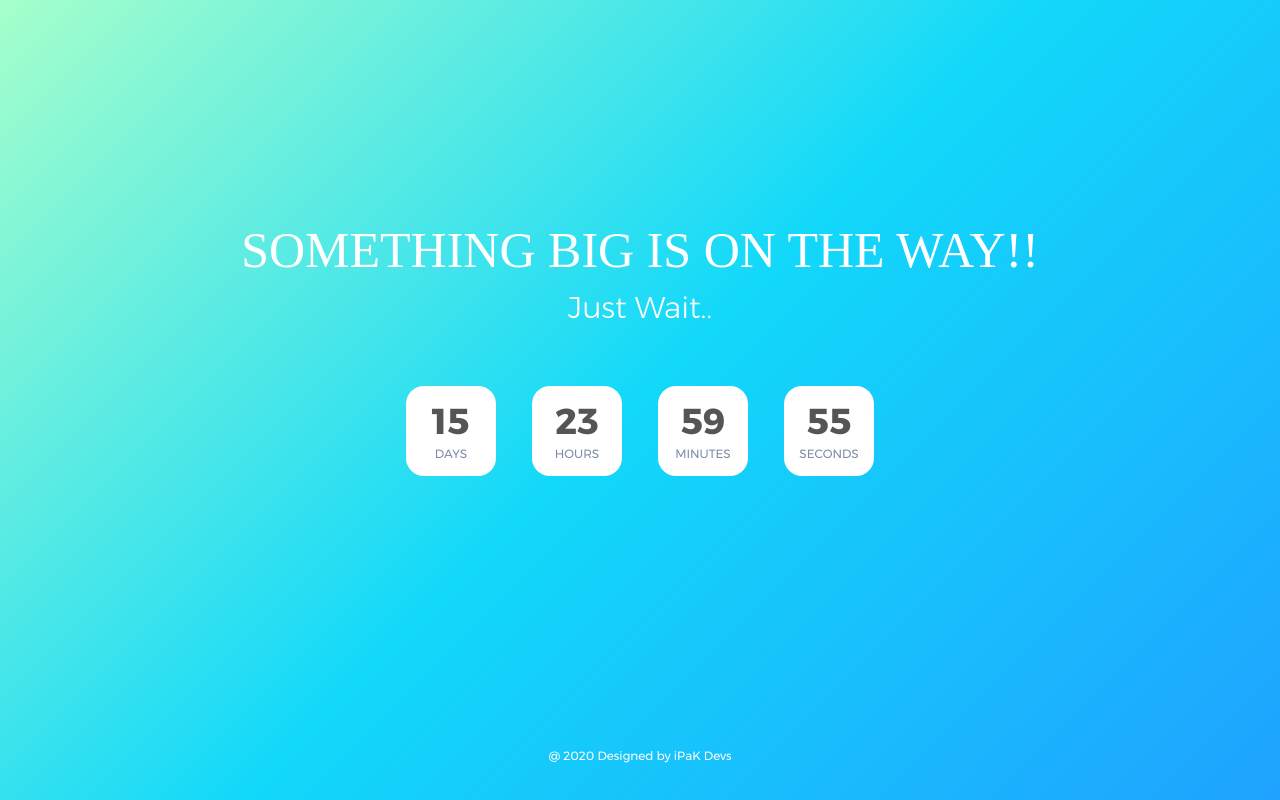
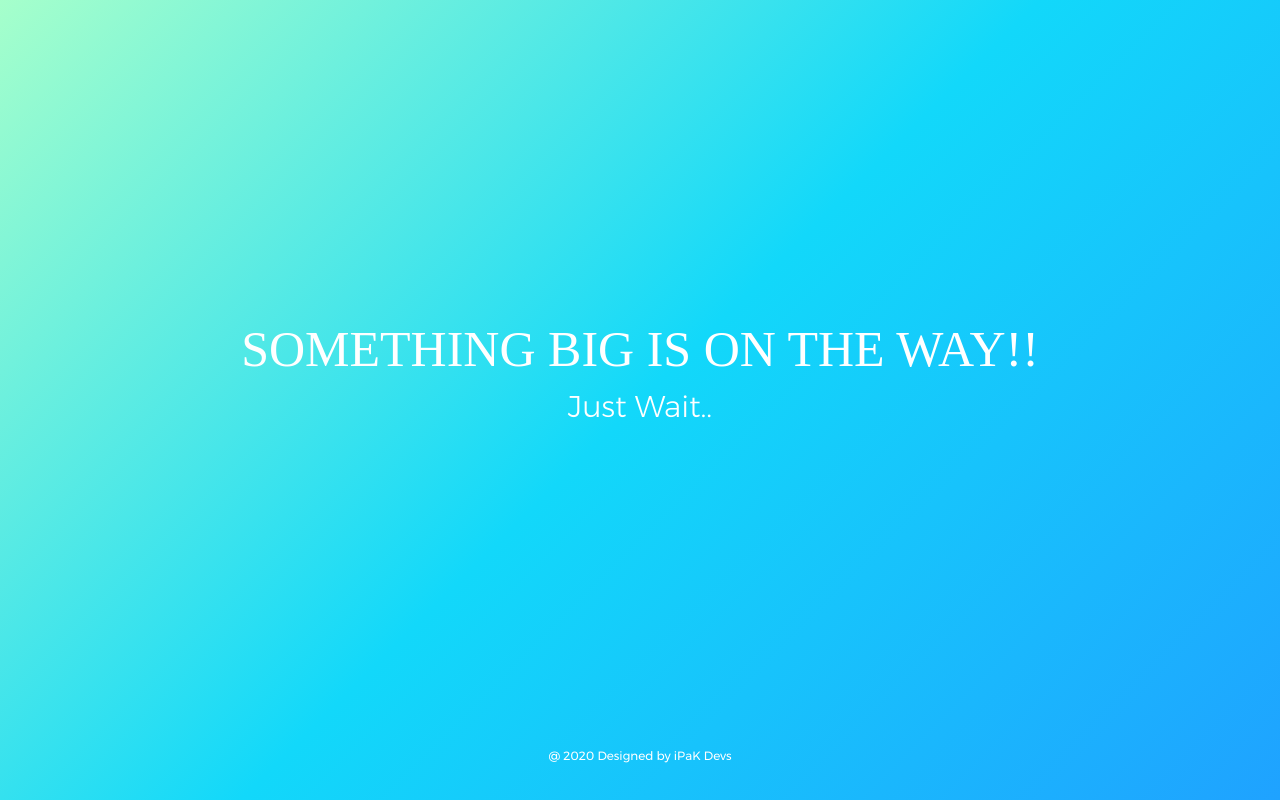
Before and after one commit to iPak-Devs/iPakistani_Website, a plain HTML site: page index.html in a window 1280 px wide. Drawn offline with Linux system fonts and the light colour scheme; a web font is replaced by a local one.

Commit message:
Update index.html

```diff
--- a/index.html
+++ b/index.html
@@ -34,28 +34,6 @@
 			<p class="txt-center l1-txt2 p-b-60">
 				Just Wait..
 			</p>
-
-			<div class="flex-w flex-c cd100 p-b-82">
-				<div class="flex-col-c-m size2 how-countdown">
-					<span class="l1-txt3 p-b-9 days">15</span>
-					<span class="s1-txt1">Days</span>
-				</div>
-
-				<div class="flex-col-c-m size2 how-countdown">
-					<span class="l1-txt3 p-b-9 hours">24</span>
-					<span class="s1-txt1">Hours</span>
-				</div>
-
-				<div class="flex-col-c-m size2 how-countdown">
-					<span class="l1-txt3 p-b-9 minutes">00</span>
-					<span class="s1-txt1">Minutes</span>
-				</div>
-
-				<div class="flex-col-c-m size2 how-countdown">
-					<span class="l1-txt3 p-b-9 seconds">00</span>
-					<span class="s1-txt1">Seconds</span>
-				</div>
-			</div>
 		</div>
 
 		<span class="s1-txt3 txt-center">
@@ -78,21 +56,6 @@
 	<script src="vendor/countdowntime/moment-timezone.min.js"></script>
 	<script src="vendor/countdowntime/moment-timezone-with-data.min.js"></script>
 	<script src="vendor/countdowntime/countdowntime.js"></script>
-	<script>
-		$('.cd100').countdown100({
-			// Set Endtime here
-			// Endtime must be > current time
-			endtimeYear: 0,
-			endtimeMonth: 0,
-			endtimeDate: 15,
-			endtimeHours: 24,
-			endtimeMinutes: 0,
-			endtimeSeconds: 0,
-			timeZone: ""
-			// ex:  timeZone: "America/New_York", can be empty
-			// go to " http://momentjs.com/timezone/ " to get timezone
-		});
-	</script>
 <!--===============================================================================================-->
 	<script src="vendor/tilt/tilt.jquery.min.js"></script>
 	<script >
```
